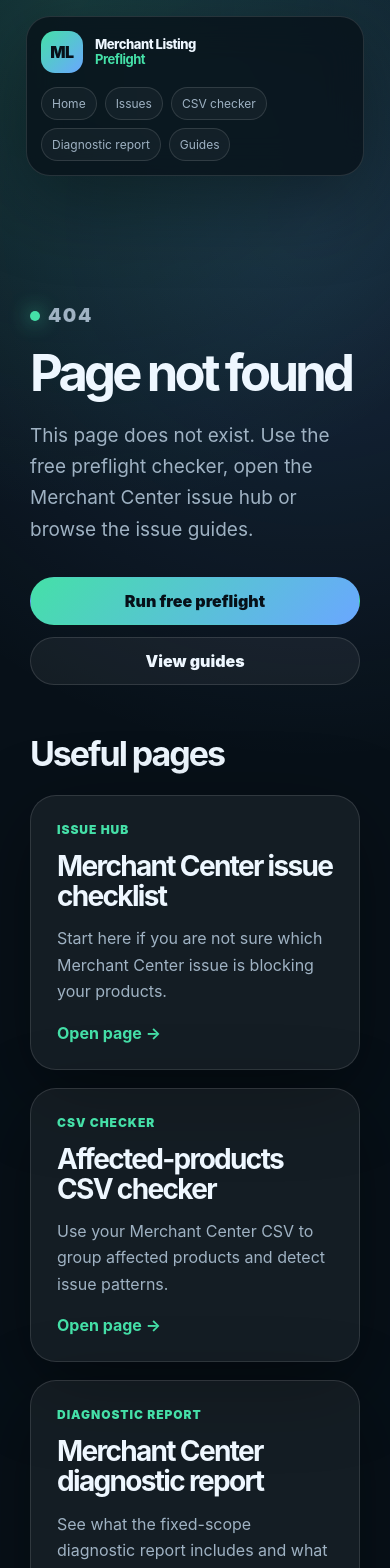
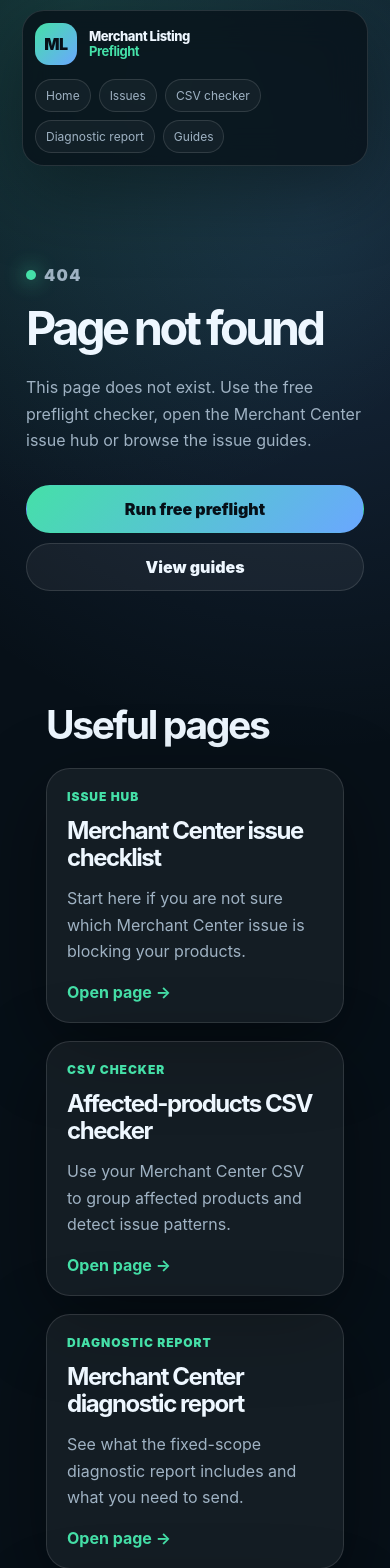
Before and after one commit to andrewvazhnovski-dev/-merchant-listing-preflight, a React (Vite) app: page / in a window 390 px wide. Shown: the top 1568 px of the page. Built offline with nearby package versions, Linux system fonts and the light colour scheme.

Commit message:
Refine small screen layout

```diff
--- a/src/App.css
+++ b/src/App.css
@@ -2002,3 +2002,106 @@
     justify-content: flex-start;
   }
 }
+
+@media (max-width: 420px) {
+  .page {
+    padding-inline: 10px;
+  }
+
+  .header {
+    margin-top: 10px;
+    padding: 12px;
+    border-radius: 22px;
+  }
+
+  .content-page {
+    padding-top: 48px;
+  }
+
+  .content-hero {
+    margin-bottom: 42px;
+  }
+
+  .content-hero h1,
+  .hero h1 {
+    font-size: clamp(38px, 12vw, 52px);
+    line-height: 0.98;
+  }
+
+  .content-hero p,
+  .hero-text {
+    font-size: 16px;
+    line-height: 1.65;
+  }
+
+  .article-section,
+  .article-card,
+  .issue-hub-card,
+  .guide-card,
+  .longform-section,
+  .order-form-card,
+  .featured-guides-card {
+    padding: 20px;
+    border-radius: 24px;
+  }
+
+  .article-section h2,
+  .related-section h2,
+  .section-heading h2,
+  .article-cta h2,
+  .longform-section h2 {
+    font-size: clamp(30px, 10vw, 42px);
+    line-height: 1;
+  }
+
+  .issue-hub-card h2,
+  .guide-card h3,
+  .featured-guide-item h3 {
+    font-size: 24px;
+    line-height: 1.1;
+  }
+
+  .hero-actions {
+    gap: 10px;
+  }
+
+  .btn {
+    min-height: 48px;
+    padding: 13px 16px;
+  }
+
+  .content-grid,
+  .issue-hub-grid,
+  .related-grid,
+  .guides-index-grid,
+  .featured-guides-grid,
+  .checklist-panel {
+    grid-template-columns: 1fr;
+  }
+}
+
+@media (max-width: 340px) {
+  .logo {
+    max-width: 220px;
+  }
+
+  .logo-mark {
+    width: 38px;
+    height: 38px;
+    min-width: 38px;
+    font-size: 14px;
+  }
+
+  .logo span:last-child {
+    font-size: 12px;
+  }
+
+  .content-hero h1,
+  .hero h1 {
+    font-size: 36px;
+  }
+
+  .content-page {
+    padding-top: 36px;
+  }
+}
```
